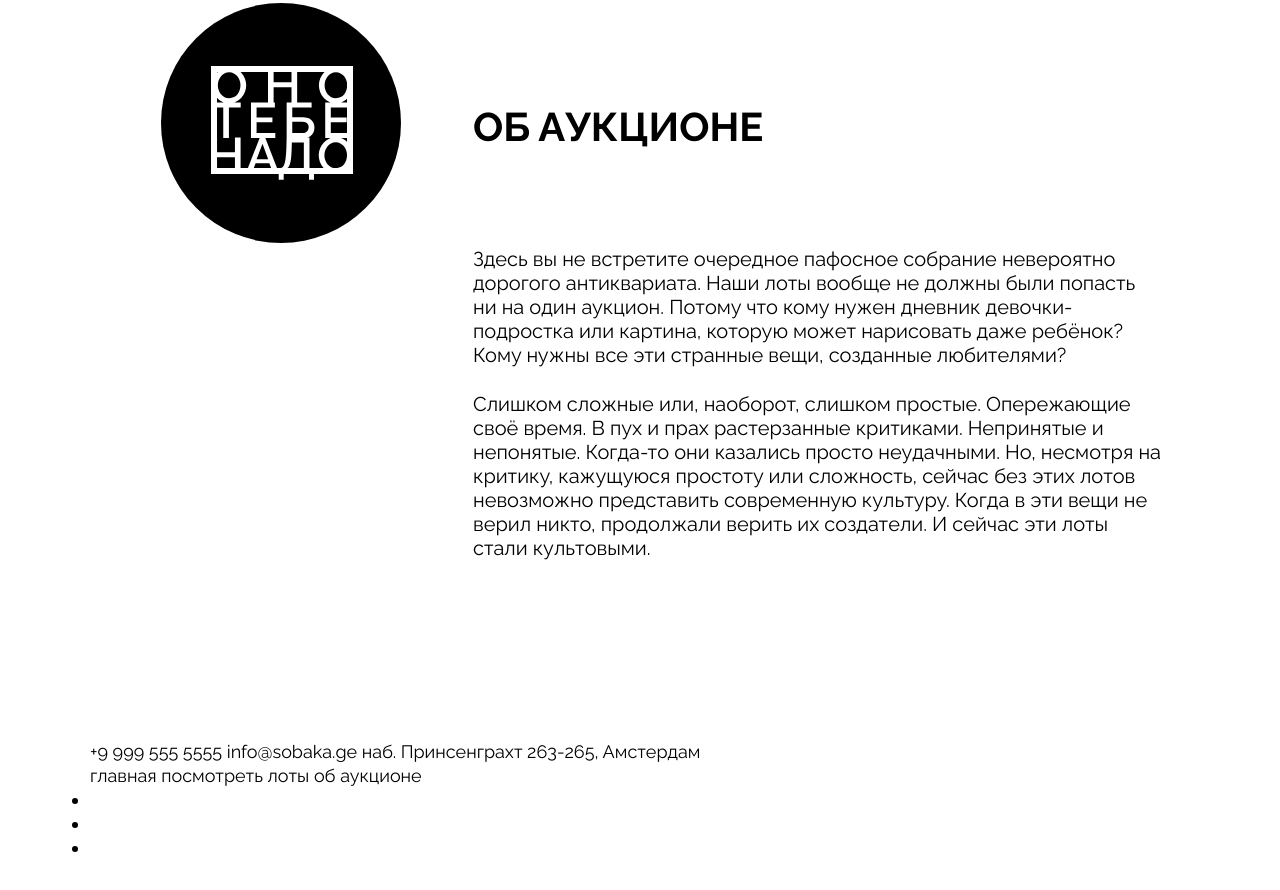
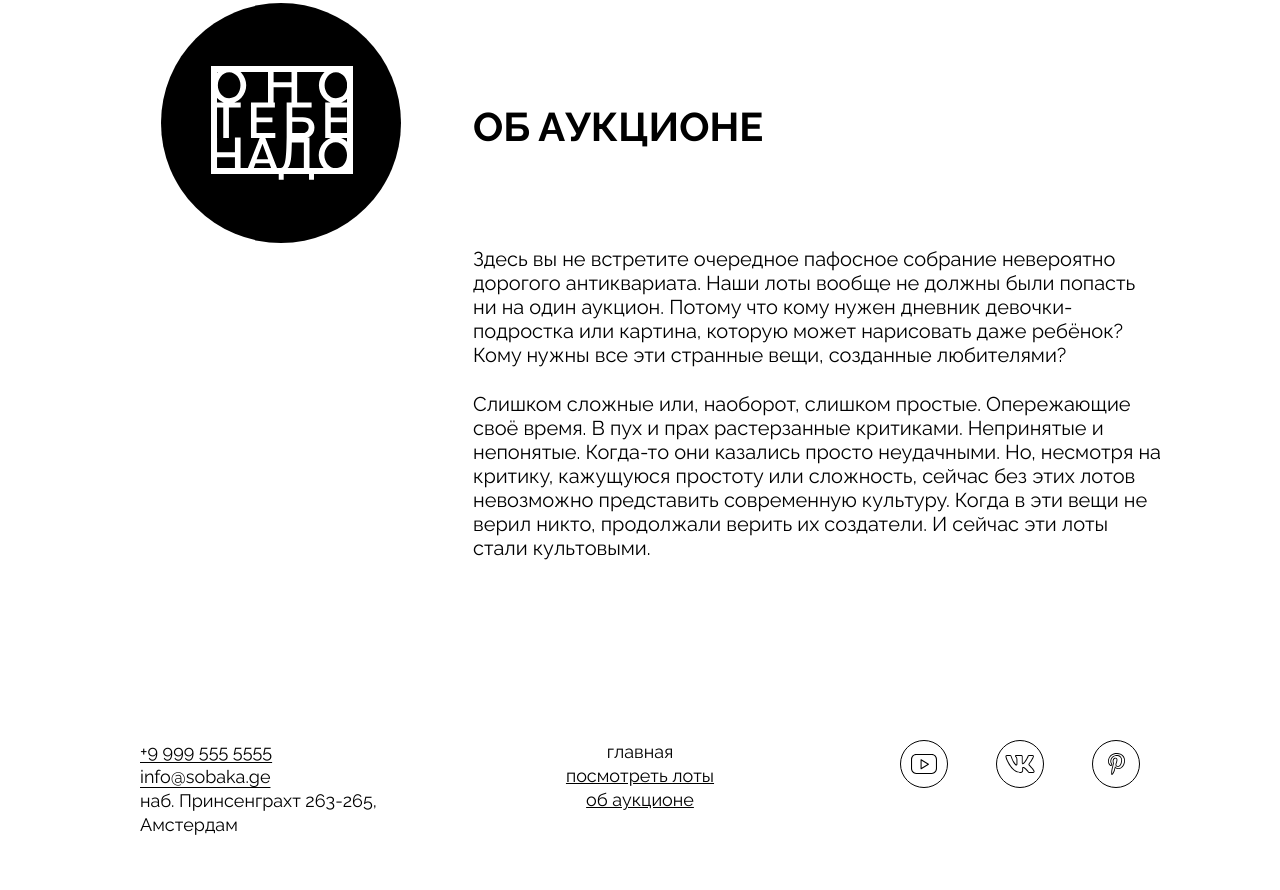
Before and after one commit to yassszya/ono-tebe-nado-ad, a plain HTML site: page index.html in a window 1280 px wide. Shown: the part 2107-2997 px from the top of the page. Before the commit the page ends 2967 px from the top, so only its background shows below. Drawn offline with Linux system fonts and the light colour scheme.

Commit message:
оформлен футер

```diff
--- a/index.html
+++ b/index.html
@@ -73,21 +73,7 @@
         </ul>
         <a class="lots__look-more-link text-link" href="#0">посмотреть больше</a>
       </section>
-      <!-- <section class="about">
-        <div class="about__container">
-          <div class="about__column about__column-left"></div>
-          <div class="about__column about__column-right">
-            <h2 class="about__title">Об аукционе</h2>
-            <div class="about__text">
-              <article>Здесь вы не встретите очередное пафосное собрание невероятно дорогого антиквариата. Наши лоты вообще не должны были попасть ни на один аукцион. Потому что кому нужен дневник девочки-подростка или картина, которую может нарисовать даже ребёнок? Кому нужны все эти странные вещи, созданные любителями?</article>
-              <article>Слишком сложные или, наоборот, слишком простые. Опережающие своё время. В пух и прах растерзанные критиками. Непринятые и непонятые. Когда-то они казались просто неудачными. Но, несмотря
-на критику, кажущуюся простоту или сложность, сейчас без этих лотов невозможно представить современную культуру. Когда в эти вещи не верил никто, продолжали верить их создатели. И сейчас эти лоты стали культовыми. </article>
-            </div>
-          </div>
-        </div>
-      </section> -->
-
-            <section class="about">
+      <section class="about">
         <div class="about__container">
           <div class="about__column about__column-left">
             <div class="about__logo">
@@ -107,19 +93,39 @@
     </main>
     <footer class="footer">
       <address class="address">
-        <span>+9 999 555 5555</span>
-        <span>info@sobaka.ge</span>
-        <span>наб. Принсенграхт 263-265, Амстердам</span>
+        <a class="address__item" href="tel:+99995555555">+9 999 555 5555</a>
+        <a class="address__item" href="mailto:info@sobaka.ge">info@sobaka.ge</a>
+        <p>наб. Принсенграхт 263-265, Амстердам</p>
       </address>
-      <nav class="footer_navigation">
-        <span>главная</span>
-        <span>посмотреть лоты</span>
-        <span>об аукционе</span>
+      <nav class="footer__menu">
+        <ul class="footer__menu-list">
+          <li class="footer__menu-list-item">
+            <a class="footer__menu-link footer__menu-link_active" href="#0">главная</a>
+          </li>
+          <li class="footer__menu-list-item">
+            <a class="footer__menu-link" href="#0">посмотреть лоты</a>
+          </li>
+          <li class="footer__menu-list-item">
+            <a class="footer__menu-link" href="#0">об аукционе</a>
+          </li>
+        </ul>
       </nav>
-      <ul class="footer_social-list">
-        <li></li>
-        <li></li>
-        <li></li>
+      <ul class="footer__social-list">
+        <li class="footer__social-list-item">
+          <a class="footer__social-link" href="#0" target="_blank">
+            <img class="footer__social-icon" src="./images/yt.svg" alt="YouTube">
+          </a>
+        </li>
+        <li class="footer__social-list-item">
+          <a class="footer__social-link" href="#0" target="_blank">
+            <img class="footer__social-icon" src="./images/vk.svg" alt="ВКонтакте">
+          </a>
+        </li>
+        <li class="footer__social-list-item">
+          <a class="footer__social-link" href="#0" target="_blank">
+            <img class="footer__social-icon" src="./images/pinterest.svg" alt="Pinterest">
+          </a>
+        </li>
       </ul>
     </footer>
   </body>
--- a/styles/style.css
+++ b/styles/style.css
@@ -266,3 +266,56 @@ body {
   font-size: 20px;
   line-height: 1.2;
 }
+
+.footer {
+  display: grid;
+  grid-template-columns: 1fr 1fr 1fr;
+  align-items: start;
+  padding: 0px 50px 90px;
+}
+
+.footer .address {
+  display: flex;
+  flex-direction: column;
+  font-style: normal;
+  font-size: 18px;
+  line-height: 1.35;
+}
+
+.footer__menu {
+  justify-self: center;
+}
+
+.footer__menu-list {
+  list-style: none;
+  display: flex;
+  flex-direction: column;
+  align-items: center;
+}
+
+.footer__menu-link {
+  font-size: 18px;
+  text-decoration: underline;
+}
+
+.footer__menu-link_active {
+  text-decoration: none;
+}
+
+.footer__social-list {
+  list-style: none;
+  display: flex;
+  justify-content: flex-end;
+  gap: 48px;
+}
+
+.footer__social-link {
+  display: block;
+  width: 48px;
+  height: 48px;
+}
+
+.footer__social-icon {
+  width: 100%;
+  height: 100%;
+}
```
